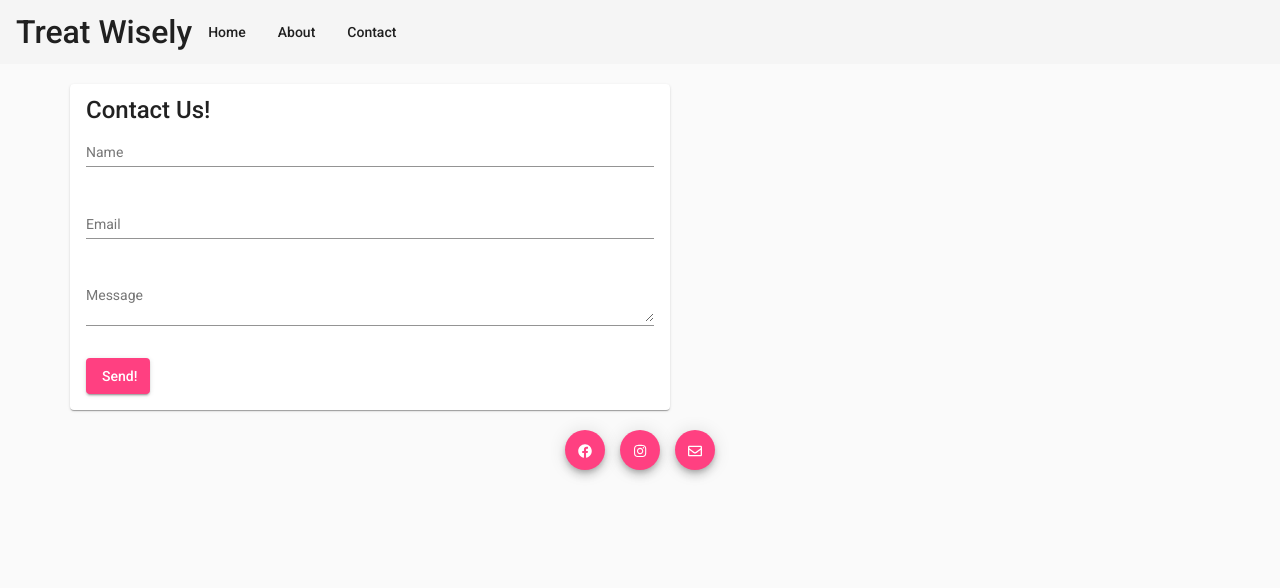
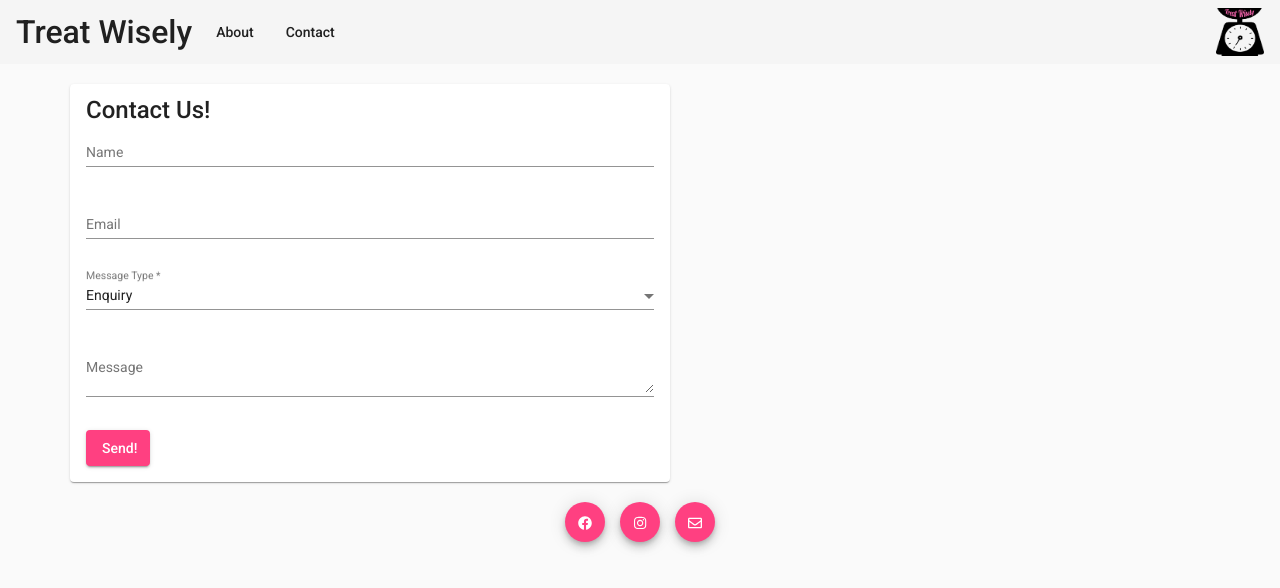
Before and after one commit to elliotrpmorris/treat-wisely, an Angular app in the folder treat-wisely/: page /contact in a window 1280 px wide. Shown: the top 588 px of the page. Built offline with nearby package versions, Linux system fonts and the light colour scheme.

Commit message:
finish nav

```diff
--- a/treat-wisely/src/app/contact/contact.component.html
+++ b/treat-wisely/src/app/contact/contact.component.html
@@ -12,6 +12,13 @@
         <input matInput placeholder="Enter Your Email..." />
       </mat-form-field>
       <mat-form-field>
+        <mat-label>Message Type</mat-label>
+        <select matNativeControl required>
+          <option value="enquiry">Enquiry</option>
+          <option value="order">Order</option>
+        </select>
+      </mat-form-field>
+      <mat-form-field>
         <mat-label>Message</mat-label>
         <textarea matInput placeholder="Enter A Message..."></textarea>
       </mat-form-field>
--- a/treat-wisely/src/app/nav/nav.component.css
+++ b/treat-wisely/src/app/nav/nav.component.css
@@ -4,3 +4,19 @@
 .title {
   font-size: 2rem;
 }
+
+.title-link {
+  text-decoration: none;
+  color: inherit !important;
+}
+
+.nav {
+  width: 100%;
+  margin-left: 0.5rem;
+}
+
+.logo {
+  height: 48px;
+  width: 48px;
+  margin-left: auto;
+}
--- a/treat-wisely/src/app/nav/nav.component.html
+++ b/treat-wisely/src/app/nav/nav.component.html
@@ -8,12 +8,18 @@
     >
       <mat-icon>menu</mat-icon>
     </button>
-    <h1 class="title">Treat Wisely</h1>
-    <span class="menu-spacer"></span>
-    <div fxShow="true" fxHide.lt-md>
-      <a routerLink="/" mat-button>Home</a>
-      <a routerLink="/about" mat-button>About</a>
-      <a routerLink="/contact" mat-button>Contact</a>
+    <h1 class="title">
+      <a class="title-link" routerLink="/">Treat Wisely</a>
+    </h1>
+    <div class="nav" fxLayout fxShow="true" fxHide.lt-md>
+      <a fxFlexAlign="center" routerLink="/about" mat-button>About</a>
+      <a fxFlexAlign="center" routerLink="/contact" mat-button>Contact</a>
+      <img
+        fxFlexAlign="center"
+        fx
+        class="logo"
+        src="../../assets/treat-wisely.png"
+      />
     </div>
   </mat-toolbar-row>
 </mat-toolbar>
@@ -21,7 +27,6 @@
 <mat-sidenav-container fxFlexFill>
   <mat-sidenav #sidenav>
     <mat-nav-list fxLayout="column" fxLayoutGap="10px">
-      <a routerLink="/" mat-button>Home</a>
       <a routerLink="/about" mat-button>About</a>
       <a routerLink="/contact" mat-button>Contact</a>
     </mat-nav-list>
```
Also changed, not shown: treat-wisely/src/assets/treat-wisely.png (added).
